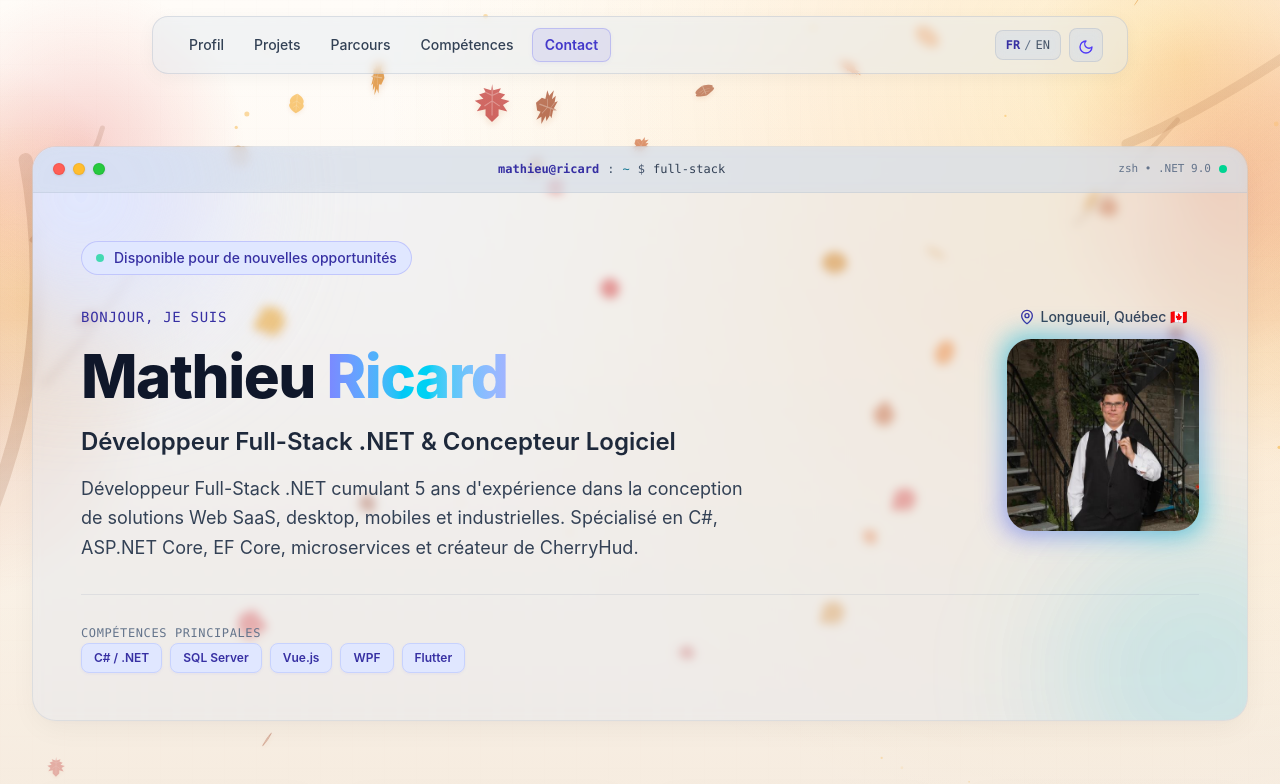
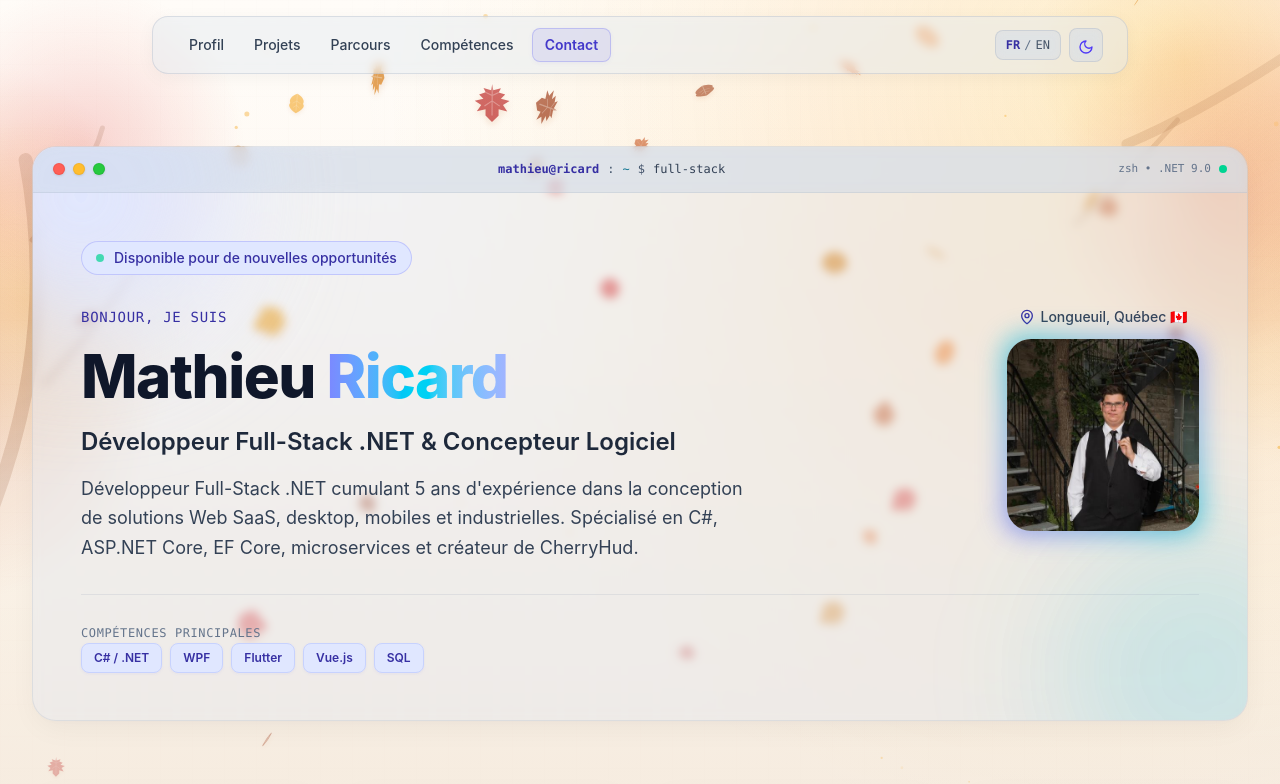
Before and after one commit to Matricard/Portfolio, an Angular app: page /#contact in a window 1280 px wide. Shown: the top 784 px of the page. Built offline with nearby package versions, Linux system fonts and the light colour scheme.

Commit message:
style: reorder hero core skills to C# / .NET, WPF, Flutter, Vue.js, SQL

```diff
--- a/src/app/app.html
+++ b/src/app/app.html
@@ -198,10 +198,10 @@
           <span class="text-xs font-mono uppercase text-slate-500 tracking-wider">{{ ps.t().heroCoreSkills }}</span>
           <div class="flex flex-wrap gap-2 text-xs font-medium">
             <span class="hero-tech-badge">C# / .NET</span>
-            <span class="hero-tech-badge">SQL Server</span>
-            <span class="hero-tech-badge">Vue.js</span>
             <span class="hero-tech-badge">WPF</span>
             <span class="hero-tech-badge">Flutter</span>
+            <span class="hero-tech-badge">Vue.js</span>
+            <span class="hero-tech-badge">SQL</span>
           </div>
         </div>
 
```
